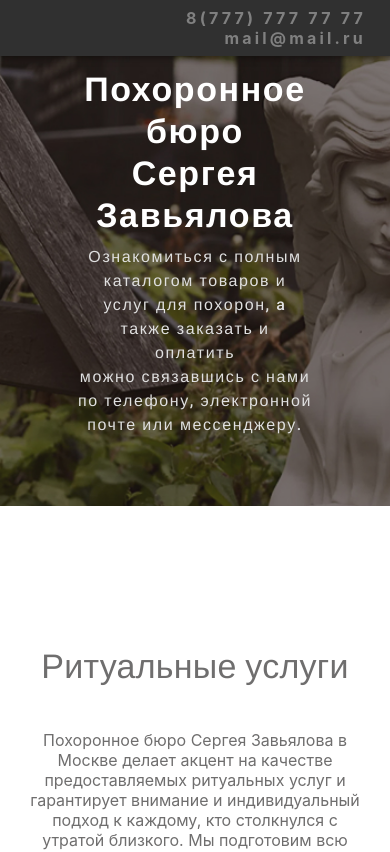
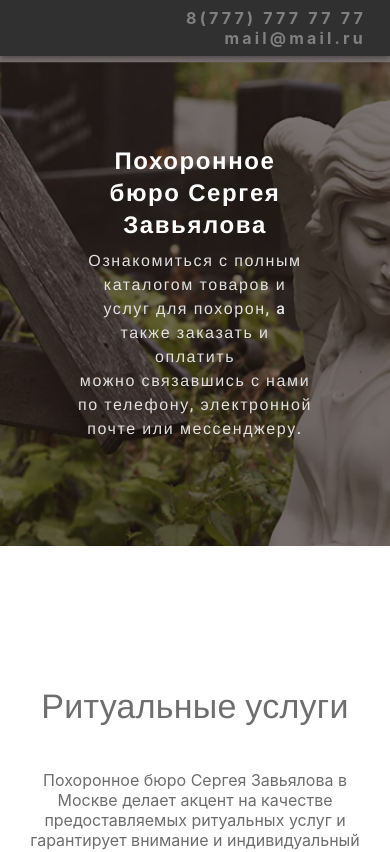
Before and after one commit to Pavel-Korbman/Prodjects_com, a React (Create React App) app in the folder sait_z/: page / in a window 390 px wide. Shown: the top 852 px of the page. Built offline with nearby package versions, Linux system fonts and the light colour scheme; some icons are missing; a web font is replaced by a local one.

Commit message:
Адаптировал топ баннер для малых экранов

```diff
--- a/sait_z/src/App.css
+++ b/sait_z/src/App.css
@@ -254,6 +254,11 @@
   max-width: 60vw !important;
 }
 
+@media (max-width: 736px) {
+  .head-banner {
+    margin-top: 40px;
+  }
+}
 * {
   margin: 0;
   padding: 0;
--- a/sait_z/src/App.scss
+++ b/sait_z/src/App.scss
@@ -141,9 +141,6 @@ a {
         padding-left: 0;
         padding-right: 0;
     }
-
-
-
 }
 
 @media (max-width: 374px) {
--- a/sait_z/src/_headBanner.scss
+++ b/sait_z/src/_headBanner.scss
@@ -21,3 +21,11 @@
 .line-box {
     max-width: 60vw !important;
 }
+
+@media (max-width: 736px) {
+    .head-banner {
+        margin-top: 40px;
+
+    }
+
+}
--- a/sait_z/src/components/HeadBanner.js
+++ b/sait_z/src/components/HeadBanner.js
@@ -11,7 +11,23 @@ function HeadBanner() {
 
                     sx={{
                         mb: 1,
-                        display: { xs: 'flex', md: 'flex' },
+                        display: { xs: 'none', md: 'flex' },
+                        fontWeight: 700,
+                        letterSpacing: '.1rem',
+                        color: 'white',
+                        textDecoration: 'none',
+                    }}>
+                    Похоронное бюро Сергея Завьялова
+                </Typography>
+
+                <Typography
+                    className="head-banner__line"
+                    variant="h5"
+                    component="h5"
+
+                    sx={{
+                        mb: 1,
+                        display: { xs: 'flex', md: 'none' },
                         fontWeight: 700,
                         letterSpacing: '.1rem',
                         color: 'white',
```
Also changed, not shown: 1 other file (tests, documents, lock files or other folders).
